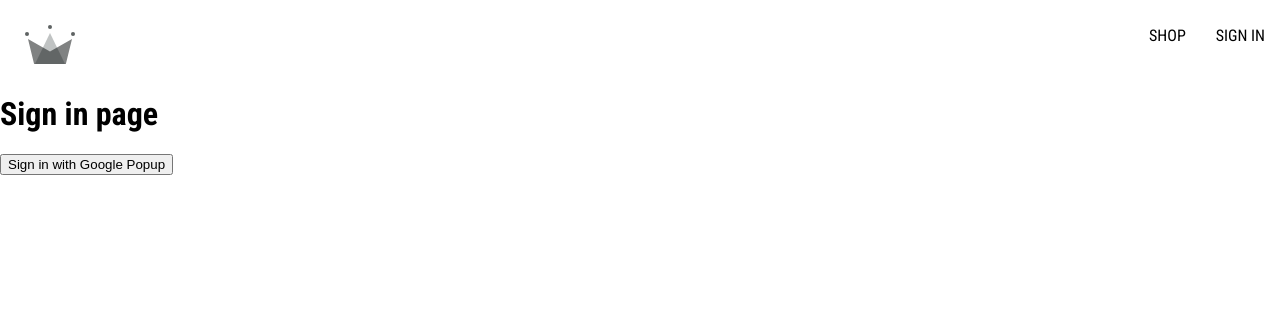
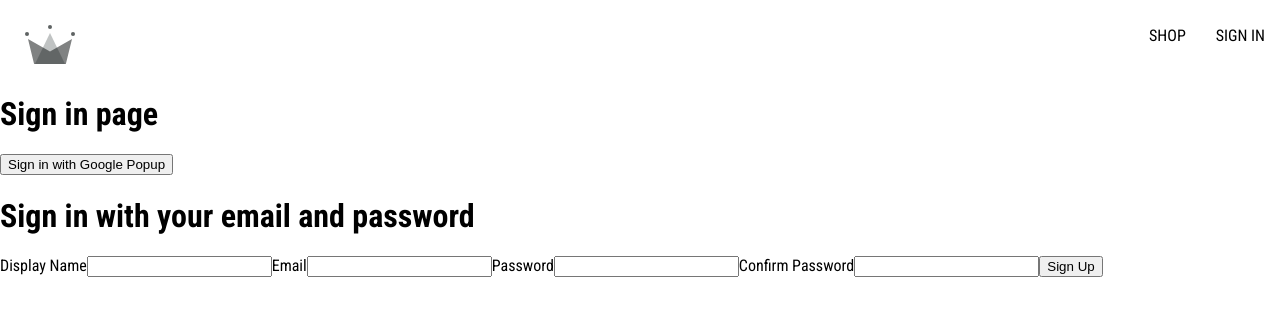
Before and after one commit to Bubawolf/crwn-shop, a React (Create React App) app: page /sign-in in a window 1280 px wide. Shown: the top 316 px of the page. Built offline with nearby package versions, Linux system fonts and the light colour scheme.

Commit message:
Sign in with email and password form

```diff
--- /dev/null
+++ b/src/components/sign-up/sign-up.component.jsx
@@ -0,0 +1,93 @@
+import { useState } from "react";
+import {
+  createAuthUserWithEmailAndPassword,
+  createUserDocumentFromAuth,
+} from "../../utils/firebase/firebase.utils";
+
+const defaultFormFields = {
+  displayName: "",
+  email: "",
+  password: "",
+  confirmPassword: "",
+};
+
+const SignUpForm = () => {
+  const [formFields, setFormFields] = useState(defaultFormFields);
+  const { displayName, email, password, confirmPassword } = formFields;
+  console.log(formFields);
+
+  const resetFormFields = () => {
+    setFormFields(defaultFormFields);
+  };
+  const handleSubmit = async (event) => {
+    event.preventDefault();
+
+    if (password !== confirmPassword) {
+      alert("Your password doesnt match");
+      return;
+    }
+    try {
+      const { user } = await createAuthUserWithEmailAndPassword(
+        email,
+        password
+      );
+
+      console.log(user);
+      await createUserDocumentFromAuth(user, { displayName });
+      resetFormFields();
+    } catch (err) {
+      if (err.code === "auth/email-already-in-use") {
+        alert("Email is already used");
+      } else console.log("unable to create user in handle form", err);
+    }
+  };
+
+  const handleChange = (event) => {
+    const { name, value } = event.target;
+
+    setFormFields({ ...formFields, [name]: value });
+  };
+
+  return (
+    <div>
+      <h1>Sign in with your email and password</h1>
+      <form onSubmit={handleSubmit}>
+        <label>Display Name</label>
+        <input
+          type="text"
+          required
+          onChange={handleChange}
+          name="displayName"
+          value={displayName}
+        />
+        <label>Email</label>
+        <input
+          type="email"
+          required
+          onChange={handleChange}
+          name="email"
+          value={email}
+        />
+        <label>Password</label>
+        <input
+          type="password"
+          required
+          onChange={handleChange}
+          name="password"
+          value={password}
+        />
+        <label>Confirm Password</label>
+        <input
+          type="password"
+          required
+          onChange={handleChange}
+          name="confirmPassword"
+          value={confirmPassword}
+        />
+        <button type="submit">Sign Up</button>
+      </form>
+    </div>
+  );
+};
+
+export default SignUpForm;
--- a/src/routes/sign-in/sign-in.component.jsx
+++ b/src/routes/sign-in/sign-in.component.jsx
@@ -3,16 +3,49 @@ import {
   createUserDocumentFromAuth,
 } from "../../utils/firebase/firebase.utils";
 
+import SignUpForm from "../../components/sign-up/sign-up.component";
+
+// Import Redirect features
+/*
+import { useEffect } from "react";
+import { getRedirectResult } from "firebase/auth";
+
+import {
+  auth,
+  signInWithGoogleRedirect,
+} from "../../utils/firebase/firebase.utils";
+*/
+
 const SignIn = () => {
+  //Google REdirect solution
+  /*useEffect(() => {
+    async function fetchData() {
+      // You can await here
+      const response = await getRedirectResult(auth);
+
+      // ...
+      if (response) {
+        const userDocRef = await createUserDocumentFromAuth(response.user);
+      }
+    }
+    fetchData();
+  }, []);/*/
+
   const logGoogleUser = async () => {
     const { user } = await signInWithGooglePopup();
     console.log(user);
     const userDocRef = await createUserDocumentFromAuth(user);
   };
+
   return (
     <div>
       <h1>Sign in page</h1>
       <button onClick={logGoogleUser}>Sign in with Google Popup</button>
+      <SignUpForm />
+      {/*
+      <button onClick={signInWithGoogleRedirect}>
+        Sign in with Google Redirect
+  </button>*/}
     </div>
   );
 };
--- a/src/utils/firebase/firebase.utils.js
+++ b/src/utils/firebase/firebase.utils.js
@@ -10,6 +10,7 @@ import {
   signInWithRedirect,
   signInWithPopup,
   GoogleAuthProvider,
+  createUserWithEmailAndPassword,
 } from "firebase/auth";
 
 import { getFirestore, doc, getDoc, setDoc } from "firebase/firestore";
@@ -29,21 +30,28 @@ const firebaseConfig = {
 const firebaseApp = initializeApp(firebaseConfig);
 const analytics = getAnalytics(firebaseApp);
 
-const provider = new GoogleAuthProvider();
-provider.setCustomParameters({
+const googleProvider = new GoogleAuthProvider();
+googleProvider.setCustomParameters({
   prompt: "select_account",
 });
 
 export const auth = getAuth();
-export const signInWithGooglePopup = () => signInWithPopup(auth, provider);
+export const signInWithGooglePopup = () =>
+  signInWithPopup(auth, googleProvider);
+export const signInWithGoogleRedirect = () =>
+  signInWithRedirect(auth, googleProvider);
 
 export const db = getFirestore();
 
-export const createUserDocumentFromAuth = async (userAuth) => {
+export const createUserDocumentFromAuth = async (
+  userAuth,
+  additionalInfo = {}
+) => {
+  if (!userAuth) return;
   const userDocRef = doc(db, "users", userAuth.uid);
-  console.log(userDocRef);
+  //console.log(userDocRef);
   const userSnapshot = await getDoc(userDocRef);
-  console.log(userSnapshot);
+  //console.log(userSnapshot);
 
   if (!userSnapshot.exists()) {
     const { displayName, email } = userAuth;
@@ -54,6 +62,7 @@ export const createUserDocumentFromAuth = async (userAuth) => {
         displayName,
         email,
         createAt,
+        ...additionalInfo,
       });
     } catch (err) {
       console.error("Error creating a user", err.message);
@@ -64,3 +73,9 @@ export const createUserDocumentFromAuth = async (userAuth) => {
   // If user doesnt exist
   // Create / Set the documente with the data from the userAuth in my collection
 };
+
+export const createAuthUserWithEmailAndPassword = async (email, password) => {
+  if (!email || !password) return;
+
+  return await createUserWithEmailAndPassword(auth, email, password);
+};
```
